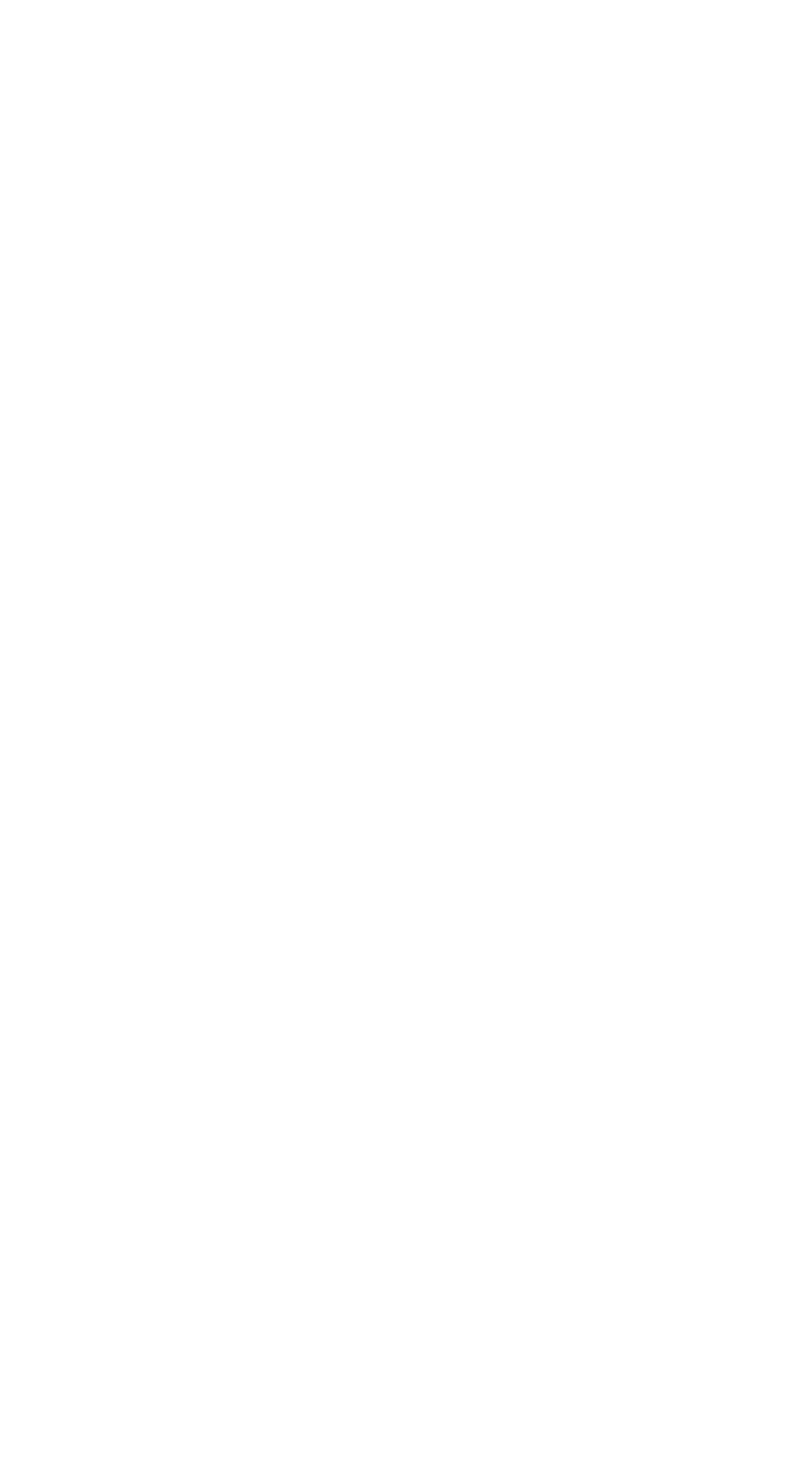
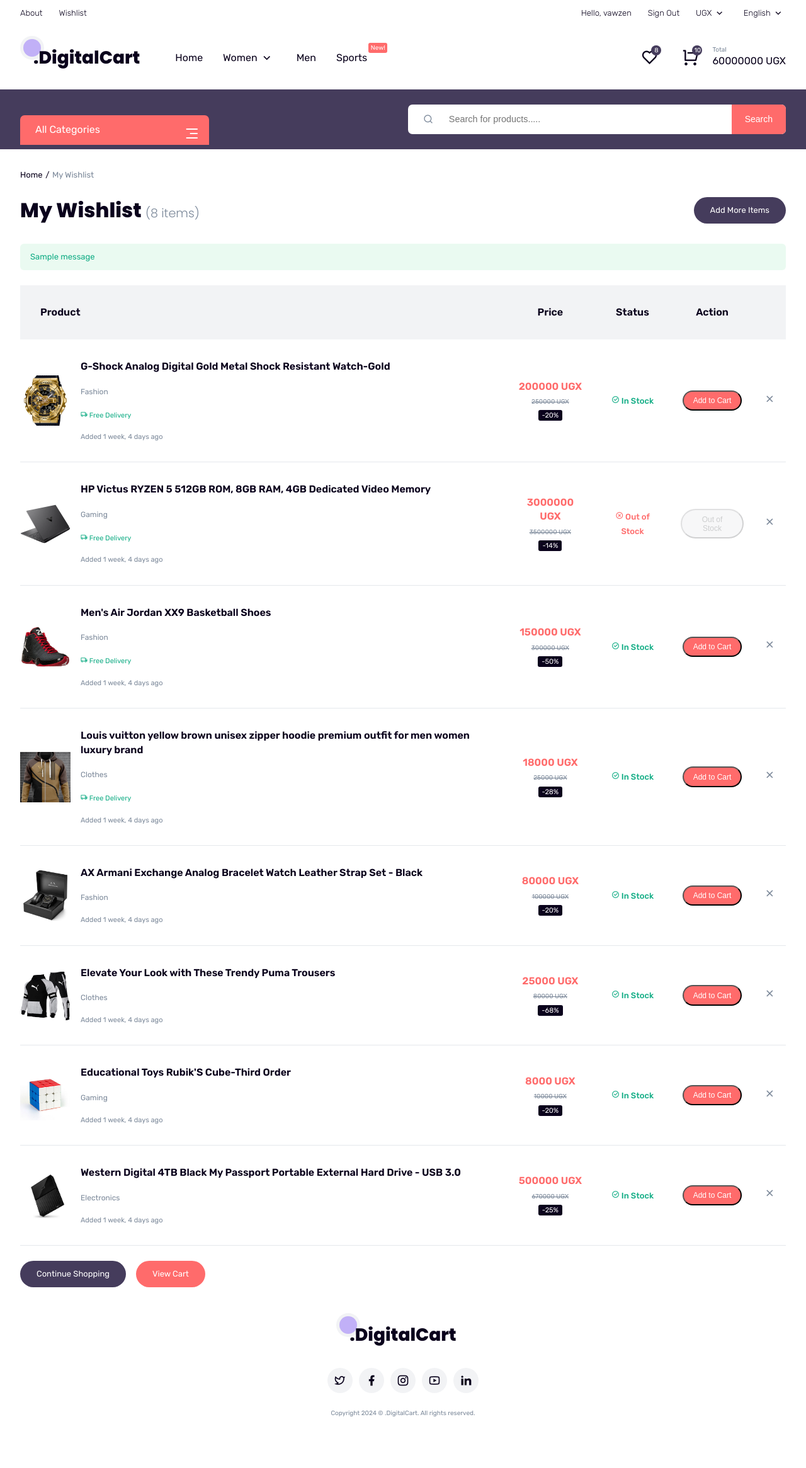
Before and after one commit to vawzenmaya/DigitalCart, a Django app: page /wishlist/ in a window 1280 px wide. Before the commit the page is empty. Shown: the whole page at 63% size. Before the commit the page ends 800 px from the top, so only its background shows below. Run offline with Django 5.2, Linux system fonts and the light colour scheme; a user stored in the database is signed in; data comes from the database, SQL or seed files in the repository; tables that the repository leaves empty hold one stand-in row (values such as "Sample post"); one stand-in notice (Sample message) is shown; some libraries are stand-ins or nearby versions.

Commit message:
##############

```diff
--- a/store/templates/store/base.html
+++ b/store/templates/store/base.html
@@ -64,6 +64,72 @@
     <script src="https://cdnjs.cloudflare.com/ajax/libs/fslightbox/3.7.4/index.js"></script>
     <script src="{% static 'script.js' %}"></script>
 
+    {# ── Global wishlist toggle — works on every page ─────────────────────── #}
+    <script>
+    (function () {
+        var CSRF = (document.cookie.match(/csrftoken=([^;]+)/) || [])[1] || '';
+
+        function updateWishlistBadge(count) {
+            document.querySelectorAll('.nav-wishlist-count').forEach(function (el) {
+                el.textContent = count;
+            });
+        }
+
+        document.addEventListener('click', function (e) {
+            var btn = e.target.closest('.wishlist-btn');
+            if (!btn) return;
+            e.preventDefault();
+
+            var productId = btn.dataset.productId;
+            if (!productId) return;
+
+            {% if user.is_authenticated %}
+            var icon  = btn.querySelector('i');
+            var label = btn.querySelector('span:not(:has(i)), p.hover-text');
+
+            // Optimistic toggle
+            var wasWishlisted = icon && icon.classList.contains('ri-heart-fill');
+            if (icon) {
+                icon.classList.toggle('ri-heart-fill', !wasWishlisted);
+                icon.classList.toggle('ri-heart-line',  wasWishlisted);
+                icon.style.color = wasWishlisted ? '' : 'var(--primary-color)';
+            }
+
+            fetch('/wishlist/toggle/' + productId + '/', {
+                method:  'POST',
+                headers: {
+                    'X-CSRFToken':      CSRF,
+                    'X-Requested-With': 'XMLHttpRequest',
+                },
+            })
+            .then(function (r) { return r.json(); })
+            .then(function (data) {
+                if (!data.ok) return;
+                // Confirm from server truth
+                if (icon) {
+                    icon.classList.toggle('ri-heart-fill', data.added);
+                    icon.classList.toggle('ri-heart-line', !data.added);
+                    icon.style.color = data.added ? 'var(--primary-color)' : '';
+                }
+                updateWishlistBadge(data.count);
+                window.showToast && window.showToast(data.message, data.added ? 'success' : 'info');
+            })
+            .catch(function () {
+                // Revert on network error
+                if (icon) {
+                    icon.classList.toggle('ri-heart-fill',  wasWishlisted);
+                    icon.classList.toggle('ri-heart-line',  !wasWishlisted);
+                    icon.style.color = wasWishlisted ? 'var(--primary-color)' : '';
+                }
+                window.showToast && window.showToast('Could not update wishlist.', 'error');
+            });
+            {% else %}
+            window.location.href = "{% url 'login' %}?next=" + window.location.pathname;
+            {% endif %}
+        });
+    })();
+    </script>
+
     {% block extra_js %}{% endblock %}
 </body>
 </html>
--- a/store/templates/store/category.html
+++ b/store/templates/store/category.html
@@ -277,8 +277,8 @@
                                                 <div class="hoverable">
                                                     <ul>
                                                         <li class="active">
-                                                            <a href="#" class="social-info">
-                                                                <span><i class="ri-heart-line"></i></span>
+                                                            <a href="#" class="social-info wishlist-btn" data-product-id="{{ product.id }}">
+                                                                <span><i class="{% if product.id in nav_wishlist_product_ids %}ri-heart-fill{% else %}ri-heart-line{% endif %}" style="{% if product.id in nav_wishlist_product_ids %}color:var(--primary-color);{% endif %}"></i></span>
                                                                 <p class="hover-text">Wishlist</p>
                                                             </a>
                                                         </li>
--- a/store/templates/store/login.html
+++ b/store/templates/store/login.html
@@ -1,7 +1,7 @@
 {% extends 'store/base.html' %}
 {% load static %}
 
-{% block title %}Sign In — DigitalCart{% endblock %}
+{% block title %}Sign In - DigitalCart{% endblock %}
 
 
 {% block content %}
--- a/store/templates/store/navbar.html
+++ b/store/templates/store/navbar.html
@@ -6,7 +6,7 @@
                 <div class="left">
                     <ul class="flexitem main-links">
                       <li><a href="{% url 'about' %}">About</a></li>
-                      <li><a href="#">Wishlist</a></li>
+                      <li><a href="{% url 'wishlist' %}">Wishlist</a></li>
                     </ul>
                 </div>
                 <div class="right">
@@ -146,9 +146,9 @@
                 </div>
                 <div class="right">
                     <ul class="flexitem second-links">
-                        <li class="mobile-hide"><a href="#">
+                        <li class="mobile-hide"><a href="{% url 'wishlist' %}">
                             <div class="icon-large"><i class="ri-heart-line"></i></div>
-                            <div class="fly-item"><span class="item-number">0</span></div>
+                            <div class="fly-item"><span class="item-number nav-wishlist-count">{{ wishlist_count|default:"0" }}</span></div>
                             </a>
                         </li>
                         <li class="iscart">
--- a/store/templates/store/register.html
+++ b/store/templates/store/register.html
@@ -1,7 +1,7 @@
 {% extends 'store/base.html' %}
 {% load static %}
 
-{% block title %}Create Account — DigitalCart{% endblock %}
+{% block title %}Create Account - DigitalCart{% endblock %}
 
 {% block content %}
 <div id="page" class="page-auth">
--- a/store/templates/store/wishlist.html
+++ b/store/templates/store/wishlist.html
@@ -0,0 +1,288 @@
+{% extends 'store/base.html' %}
+{% load static %}
+
+{% block content %}
+<div id="page" class="page-wishlist">
+
+    {# ── Secondary header — same pattern as cart.html ────────────────────── #}
+    <header>
+        <div class="header-main mobile-hide">
+            <div class="container">
+                <div class="wrapper flexitem">
+                    <div class="left">
+                        <div class="dpt-cat">
+                            <div class="dpt-head">
+                                <div class="main-text">All Categories</div>
+                                <a href="#" class="dpt-trigger mobile-hide">
+                                    <i class="ri-menu-3-line ri-xl"></i>
+                                    <i class="ri-close-line ri-xl"></i>
+                                </a>
+                            </div>
+                            <div class="dpt-menu">
+                                <ul class="second-links">
+                                    {% for category in categories %}
+                                    <li class="has-child">
+                                        <a href="{% url 'category' category.slug %}" style="display:flex;align-items:center;">
+                                            <div class="icon-large"><i class="{{ category.icon }}"></i></div>
+                                            {{ category.name }}
+                                            <div class="icon-small"><i class="ri-arrow-right-s-line"></i></div>
+                                            <span style="font-size:14px;font-weight:500;">{{ category.get_product_count }}</span>
+                                        </a>
+                                        <div class="mega"
+                                            {% if category.menu_image %}
+                                                style="z-index:999;background-color:#cccaca;min-height:400px;background-image:url('{{ category.menu_image.url }}');background-size:cover;background-position:right center;"
+                                            {% else %}
+                                                style="z-index:999;background-color:#ffffff;min-height:400px;"
+                                            {% endif %}>
+                                            <div class="mega-subcats" style="position:relative;z-index:2;display:flex;flex-direction:row;gap:2rem;align-items:flex-start;">
+                                                {% for sub in category.subcategories.all %}
+                                                <div class="mega-sub-item" style="min-width:160px;max-width:200px;flex-shrink:0;">
+                                                    <h4 style="margin-bottom:10px;color:var(--secondary-dark-color);text-transform:uppercase;font-size:13px;font-weight:600;">
+                                                        {{ sub.name }}
+                                                    </h4>
+                                                    <ul style="list-style:none;padding:0;margin:0;">
+                                                        {% for subsub in sub.subsubcategories.all %}
+                                                        <li style="line-height:2em;"><a href="#" style="font-size:13px;">{{ subsub.name }}</a></li>
+                                                        {% empty %}
+                                                        <li><a href="#" style="color:#636161;font-style:italic;font-size:13px;">More coming soon...</a></li>
+                                                        {% endfor %}
+                                                    </ul>
+                                                </div>
+                                                {% empty %}
+                                                <div class="mega-sub-item">
+                                                    <p style="color:#999;font-style:italic;">No subcategories yet.</p>
+                                                </div>
+                                                {% endfor %}
+                                            </div>
+                                        </div>
+                                    </li>
+                                    {% endfor %}
+                                </ul>
+                            </div>
+                        </div>
+                    </div>
+                    <div class="right">
+                        <div class="search box">
+                            <form action="{% url 'store' %}" class="search" method="get">
+                                <span class="icon-large"><i class="ri-search-line"></i></span>
+                                <input type="search" name="query" placeholder="Search for products.....">
+                                <button type="submit">Search</button>
+                            </form>
+                        </div>
+                    </div>
+                </div>
+            </div>
+        </div>
+    </header>
+
+    <main>
+        <div class="single-cart">
+            <div class="container">
+                <div class="wrapper">
+
+                    <div class="breadcrumb">
+                        <ul class="flexitem">
+                            <li><a href="{% url 'store' %}">Home</a></li>
+                            <li>My Wishlist</li>
+                        </ul>
+                    </div>
+
+                    <div class="page-title" style="display:flex;align-items:center;justify-content:space-between;flex-wrap:wrap;gap:1rem;">
+                        <h1>My Wishlist
+                            {% if wishlist_count %}
+                            <span style="font-size:0.6em;font-weight:400;color:var(--light-text-color);">
+                                ({{ wishlist_count }} item{{ wishlist_count|pluralize }})
+                            </span>
+                            {% endif %}
+                        </h1>
+                        {% if wishlist_items %}
+                        <a href="{% url 'store' %}" class="secondary-button">
+                            Add More Items
+                        </a>
+                        {% endif %}
+                    </div>
+
+                    {% if messages %}
+                    <div style="margin-bottom:1.5rem;">
+                        {% for message in messages %}
+                        <div style="padding:0.75rem 1rem;border-radius:6px;font-size:13px;margin-bottom:0.5rem;
+                            background:{% if message.tags == 'error' %}#fdecea{% else %}#eafaf1{% endif %};
+                            color:{% if message.tags == 'error' %}#c0392b{% else %}#10ac84{% endif %};">
+                            {{ message }}
+
+                        </div>
+                        {% endfor %}
+                    </div>
+                    {% endif %}
+
+                    {% if not wishlist_items %}
+                    <div style="text-align:center;padding:5rem 1rem;">
+                        <i class="ri-heart-line" style="font-size:4rem;color:var(--border-color);display:block;margin-bottom:1rem;"></i>
+                        <h3 style="margin-bottom:0.5rem;">Your wishlist is empty</h3>
+                        <p class="mini-text" style="margin-bottom:1.5rem;">
+                            Tap the <i class="ri-heart-line"></i> on any product to save it here.
+                        </p>
+                        <a href="{% url 'store' %}" class="primary-button">Browse Products</a>
+                    </div>
+
+                    {% else %}
+                    <div class="products one cart">
+                        <div class="flexwrap">
+                            <div class="item" style="width:100%;">
+                                <table id="wishlist-table">
+                                    <thead>
+                                        <tr>
+                                            <th>Product</th>
+                                            <th>Price</th>
+                                            <th>Status</th>
+                                            <th>Action</th>
+                                            <th></th>
+                                        </tr>
+                                    </thead>
+                                    <tbody id="wishlist-tbody">
+                                        {% for item in wishlist_items %}
+                                        <tr id="wishlist-row-{{ item.id }}">
+                                            <td class="flexitem">
+                                                <div class="thumbnail object-cover">
+                                                    <a href="{{ item.product.get_absolute_url }}">
+                                                        <img src="{{ item.product.image.url }}" alt="{{ item.product.name }}">
+                                                    </a>
+                                                </div>
+                                                <div class="content">
+                                                    <strong>
+                                                        <a href="{{ item.product.get_absolute_url }}">{{ item.product.name }}</a>
+                                                    </strong>
+                                                    <p style="font-size:12px;color:var(--light-text-color);margin-top:0.25rem;">
+                                                        {{ item.product.category.name }}
+                                                    </p>
+                                                    {% if item.product.is_free_delivery %}
+                                                    <p style="font-size:11px;color:#10ac84;margin-top:0.2rem;">
+                                                        <i class="ri-truck-line"></i> Free Delivery
+                                                    </p>
+                                                    {% endif %}
+                                                    <p style="font-size:11px;color:var(--light-text-color);margin-top:0.2rem;">
+                                                        Added {{ item.added_date|timesince }} ago
+                                                    </p>
+                                                </div>
+                                            </td>
+                                            <td>
+                                                <span style="color:var(--primary-color);font-weight:600;">
+                                                    {{ item.product.price|floatformat:0 }} UGX
+                                                </span>
+                                                {% if item.product.original_price > item.product.price %}
+                                                <br>
+                                                <span class="mini-text normal">{{ item.product.original_price|floatformat:0 }} UGX</span>
+                                                {% endif %}
+                                                {% if item.product.discount_percentage %}
+                                                <br>
+                                                <span style="font-size:11px;background:var(--dark-color);color:#fff;padding:2px 6px;border-radius:3px;">
+                                                    -{{ item.product.discount_percentage }}%
+                                                </span>
+                                                {% endif %}
+                                            </td>
+                                            <td>
+                                                {% if item.product.is_in_stock %}
+                                                <span style="color:#10ac84;font-size:13px;font-weight:500;">
+                                                    <i class="ri-checkbox-circle-line"></i> In Stock
+                                                </span>
+                                                {% else %}
+                                                <span style="color:var(--primary-color);font-size:13px;font-weight:500;">
+                                                    <i class="ri-close-circle-line"></i> Out of Stock
+                                                </span>
+                                                {% endif %}
+                                            </td>
+                                            <td>
+                                                {% if item.product.is_in_stock %}
+                                                <form method="post" action="{% url 'add_cart' item.product.id %}">
+                                                    {% csrf_token %}
+                                                    <input type="hidden" name="quantity" value="1">
+                                                    <button type="submit" class="primary-button" style="font-size:12px;padding:0.6em 1.25em;white-space:nowrap;">
+                                                        <span>Add to Cart</span>
+                                                    </button>
+                                                </form>
+                                                {% else %}
+                                                <button class="light-button" disabled style="font-size:12px;padding:0.6em 1.25em;opacity:0.6;cursor:not-allowed;">
+                                                    Out of Stock
+                                                </button>
+                                                {% endif %}
+                                            </td>
+                                            <td>
+                                                <form method="post" action="{% url 'wishlist_remove' item.id %}" class="wishlist-remove-form">
+                                                    {% csrf_token %}
+                                                    <button type="submit" class="item-remove" title="Remove from Wishlist"
+                                                        style="background:none;border:none;cursor:pointer;font-size:1.2rem;color:var(--light-text-color);transition:color 0.2s;"
+                                                        onmouseover="this.style.color='var(--primary-color)'"
+                                                        onmouseout="this.style.color=''">
+                                                        <i class="ri-close-line"></i>
+                                                    </button>
+                                                </form>
+                                            </td>
+                                        </tr>
+                                        {% endfor %}
+                                    </tbody>
+                                </table>
+                            </div>
+                        </div>
+                    </div>
+
+                    <div style="margin-top:1.5rem;display:flex;gap:1rem;flex-wrap:wrap;">
+                        <a href="{% url 'store' %}" class="secondary-button">
+                            <span>Continue Shopping</span>
+                        </a>
+                        <a href="{% url 'cart' %}" class="primary-button">
+                            </i> View Cart
+                        </a>
+                    </div>
+                    {% endif %}
+
+                </div>
+            </div>
+        </div>
+    </main>
+</div>
+{% endblock %}
+
+{% block extra_js %}
+<script>
+(function () {
+    var CSRF = (document.cookie.match(/csrftoken=([^;]+)/) || [])[1] || '';
+
+    function updateWishlistBadge(count) {
+        document.querySelectorAll('.nav-wishlist-count').forEach(function (el) {
+            el.textContent = count;
+        });
+    }
+
+    document.querySelectorAll('.wishlist-remove-form').forEach(function (form) {
+        form.addEventListener('submit', function (e) {
+            e.preventDefault();
+            var row = form.closest('tr');
+            var fd  = new FormData(form);
+
+            fetch(form.action, {
+                method:  'POST',
+                headers: { 'X-Requested-With': 'XMLHttpRequest' },
+                body: fd,
+            })
+            .then(function (r) { return r.json(); })
+            .then(function (data) {
+                if (!data.ok) return;
+                row.style.transition = 'opacity 0.3s';
+                row.style.opacity    = '0';
+                setTimeout(function () {
+                    row.remove();
+                    if (!document.querySelector('#wishlist-tbody tr')) {
+                        location.reload();
+                    }
+                }, 320);
+                updateWishlistBadge(data.count);
+                window.showToast && window.showToast('Removed from Wishlist', 'info');
+            })
+            .catch(function () {
+                window.showToast && window.showToast('Could not remove item — try again.', 'error');
+            });
+        });
+    });
+})();
+</script>
+{% endblock %}
```
Also changed, not shown: store/templates/store/product_detail.html (+4 -4 lines), store/templates/store/store.html (+7 -7 lines).
